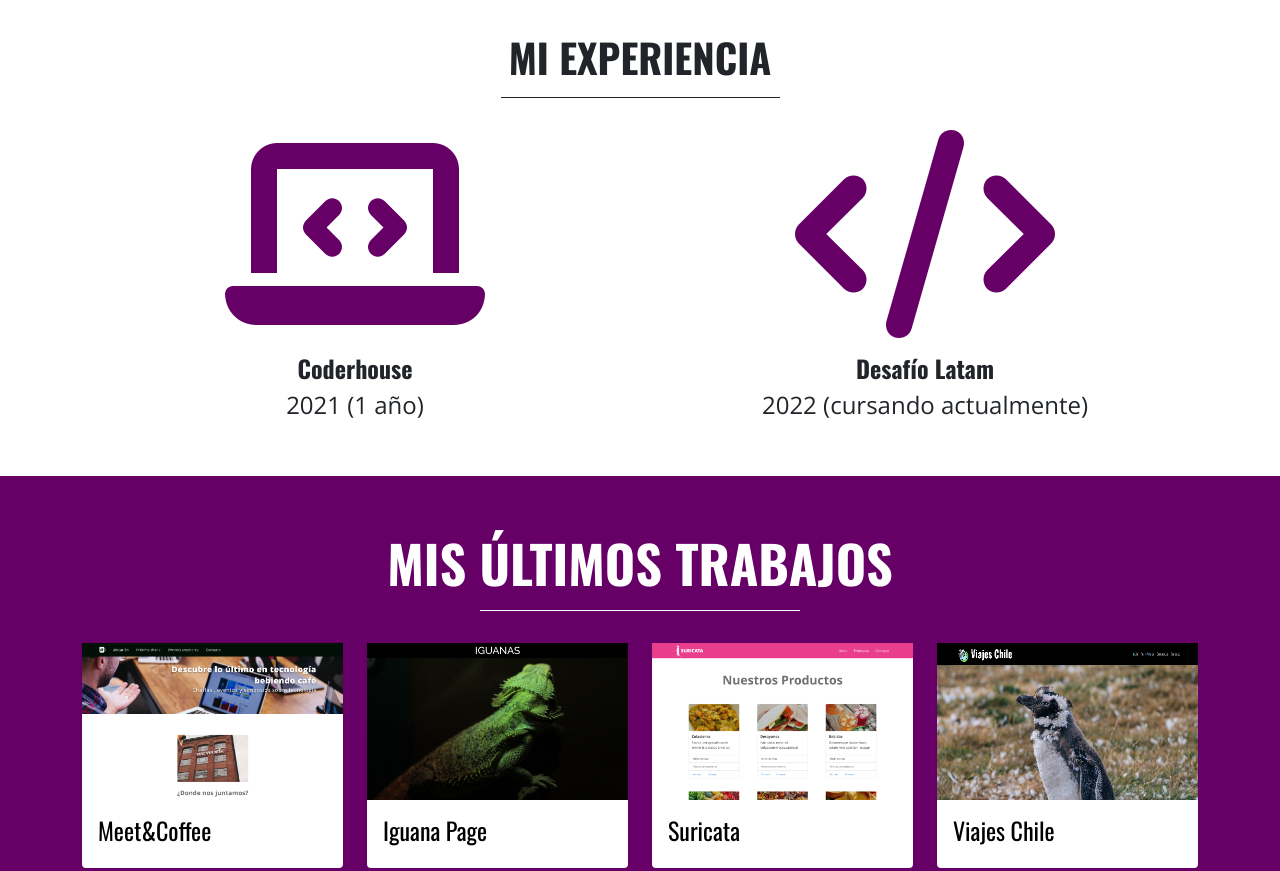
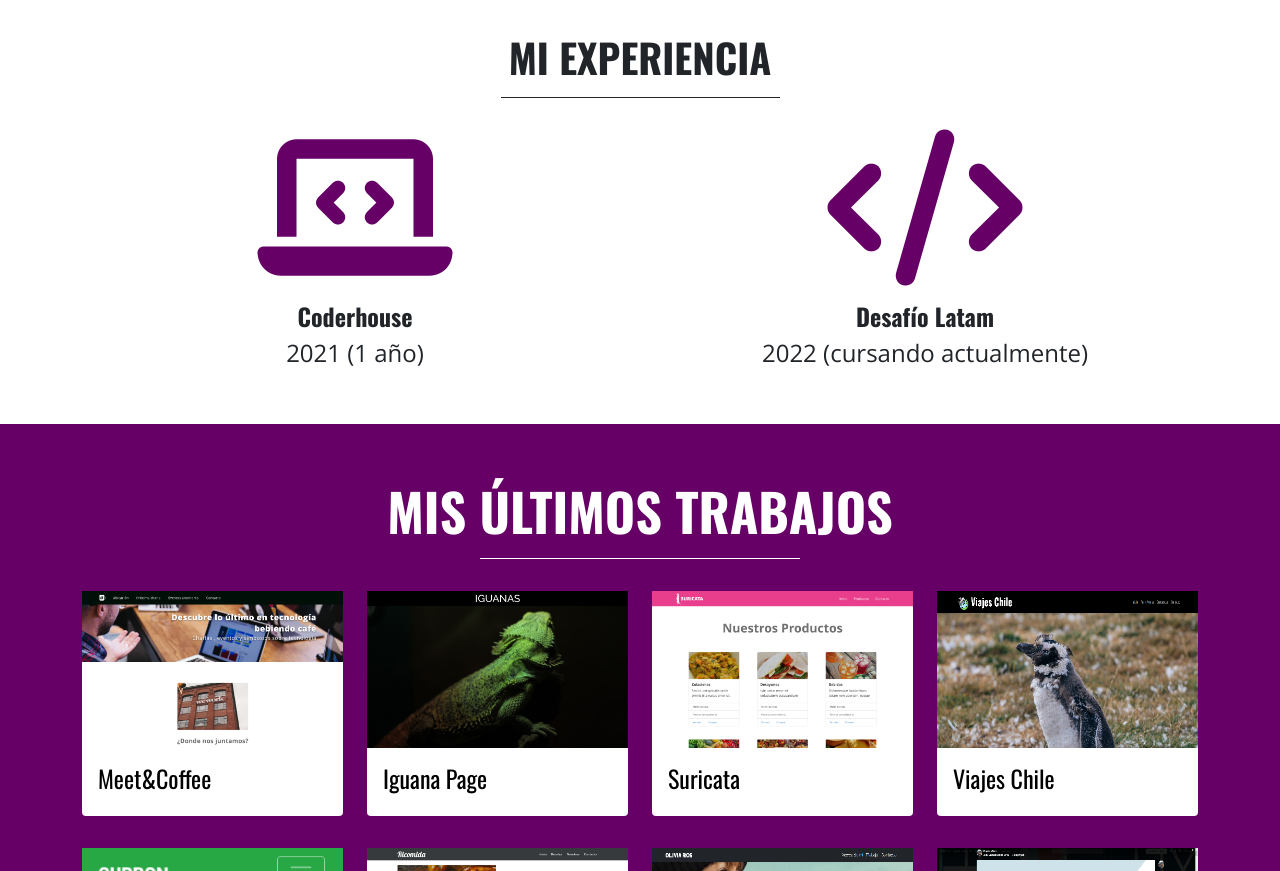
Before and after one commit to Leograterol/Portafolio, a plain HTML site: page index.html in a window 1280 px wide. Shown: the part 1400-2271 px from the top of the page. Drawn offline with nearby package versions, Linux system fonts and the light colour scheme.

Commit message:
icons size modified

```diff
--- a/index.html
+++ b/index.html
@@ -45,9 +45,9 @@
                         <li class="nav-item">
                             <a class="nav-link" href="#trabajos">Trabajos</a>
                         </li>
-                        <li class="nav-item">
+                        <!-- <li class="nav-item">
                             <a class="nav-link" href="#contacto">Contacto</a>
-                        </li>
+                        </li> -->
                     </ul>
 
                 </div>
@@ -113,14 +113,14 @@
 
             <article class="col-12 col-sm-6">
 
-                <i class="fa-solid fa-laptop-code fa-4x"></i>
+                <i class="fa-solid fa-laptop-code fa-3x"></i>
                 <h4 class="fw-bold mt-3"> Coderhouse</h4>
                 <h4>2021 (1 año) </h4>
             </article>
 
             <article class="col-12 col-sm-6">
 
-                <i class="fa-solid fa-code fa-4x"></i>
+                <i class="fa-solid fa-code fa-3x"></i>
                 <h4 class="fw-bold mt-3"> Desafío Latam</h4>
                 <h4>2022 (cursando actualmente)</h4>
             </article>
@@ -270,7 +270,7 @@
 
     </section>
 
-
+<!--
     <section id="contacto" class="container text-center py-5">
 
         <div class="mb-5">
@@ -289,7 +289,7 @@
                     class="btn bg-secondary text-white">Comenzar</button></a>
 
         </div>
-    </section>
+    </section> -->
 
 
     <footer id="footer" class="text-center text-white py-5">
```
